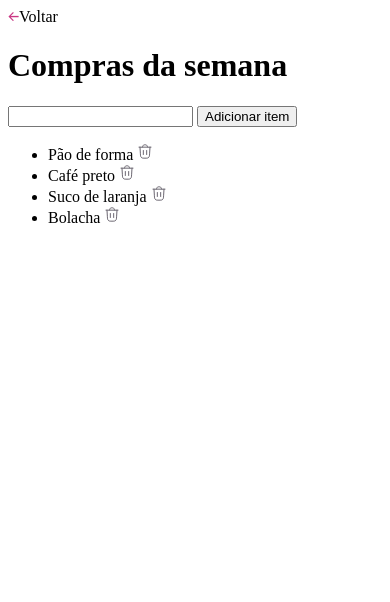
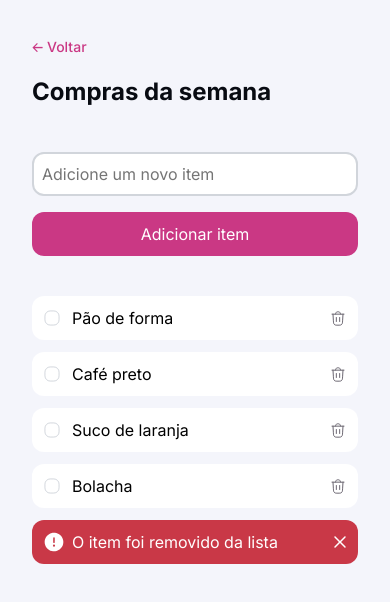
Before and after one commit to juliadesouza/grocery-list, a plain HTML site: page index.html in a window 390 px wide. Drawn offline with Linux system fonts and the light colour scheme.

Commit message:
feat: added css to mobile

```diff
--- a/index.html
+++ b/index.html
@@ -13,10 +13,17 @@
     />
   </head>
   <body>
-    <div><img src="assets/back.png" alt="" /><span>Voltar</span></div>
+    <div id="back-button">
+      <img src="assets/back.png" alt="" /><span>Voltar</span>
+    </div>
     <h1>Compras da semana</h1>
     <form>
-      <input type="text" />
+      <input
+        type="text"
+        id="new-item"
+        name="new-item"
+        placeholder="Adicione um novo item"
+      />
       <button type="submit">Adicionar item</button>
     </form>
     <ul id="grocery-list">
@@ -25,6 +32,10 @@
       <li>Suco de laranja <img src="assets/delete.svg" alt="" /></li>
       <li>Bolacha <img src="assets/delete.svg" alt="" /></li>
     </ul>
-    <div id="alert-message"></div>
+    <div id="alert-message">
+      <img src="assets/alert.svg" alt="" />
+      <span>O item foi removido da lista</span>
+      <img src="assets/close.svg" alt="" />
+    </div>
   </body>
 </html>
--- a/styles/index.css
+++ b/styles/index.css
@@ -17,3 +17,121 @@
   --paragraph: 500 16px/20px var(--ff);
   --link: 500 14px/26px var(--ff);
 }
+
+* {
+  margin: 0;
+  padding: 0;
+  box-sizing: border-box;
+}
+
+html {
+  font-family: var(--ff);
+  background-color: var(--background-primary);
+}
+
+body {
+  padding: 34px 32px;
+}
+
+#back-button {
+  display: flex;
+  align-items: center;
+  gap: 4px;
+  margin-bottom: 16px;
+}
+
+#back-button span {
+  font: var(--link);
+  color: var(--color-brand);
+}
+
+h1 {
+  font: var(--title);
+  color: var(--content-primary);
+  margin-bottom: 44px;
+}
+
+form {
+  display: flex;
+  flex-direction: column;
+  gap: 16px;
+  margin-bottom: 40px;
+}
+
+input {
+  outline: none;
+  border: 2px solid var(--border-primary);
+  border-radius: 12px;
+  padding-inline: 8px;
+  color: var(--content-tertiary);
+  height: 44px;
+  font: 400 16px/140% var(--ff);
+}
+
+input:hover {
+  border: 2px solid var(--border-hover);
+  color: var(--content-tertiary);
+}
+
+input:focus-within {
+  border: 2px solid var(--color-brand);
+  color: var(--content-primary);
+}
+
+button {
+  all: unset;
+  background-color: var(--color-brand);
+  color: var(--always-white);
+  text-align: center;
+  padding-inline: 24px;
+  border-radius: 12px;
+  height: 44px;
+  cursor: pointer;
+}
+
+button:hover {
+  background-color: var(--color-brand-hover);
+}
+
+ul {
+  list-style: none;
+}
+
+li {
+  padding: 12px;
+  background-color: var(--background-secondary);
+  border-radius: 12px;
+  margin-bottom: 12px;
+  display: flex;
+  align-items: center;
+}
+
+li img {
+  margin-left: auto;
+}
+
+li::before {
+  content: "";
+  display: inline-block;
+  background: no-repeat center/100% url(../assets/checkbox-default.svg);
+  width: 16px;
+  height: 16px;
+  margin-right: 12px;
+}
+
+#alert-message {
+  background-color: var(--color-danger);
+  border-radius: 12px;
+  padding: 12px;
+  display: flex;
+  align-items: center;
+  gap: 8px;
+}
+
+#alert-message span {
+  color: var(--always-white);
+}
+
+#alert-message img:last-child {
+  margin-left: auto;
+}
```
Also changed, not shown: assets/checkbox-default.svg (added), assets/checkbox-hover.svg (added).
